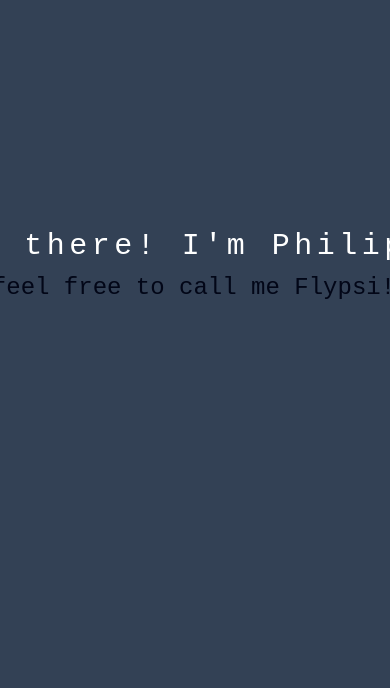
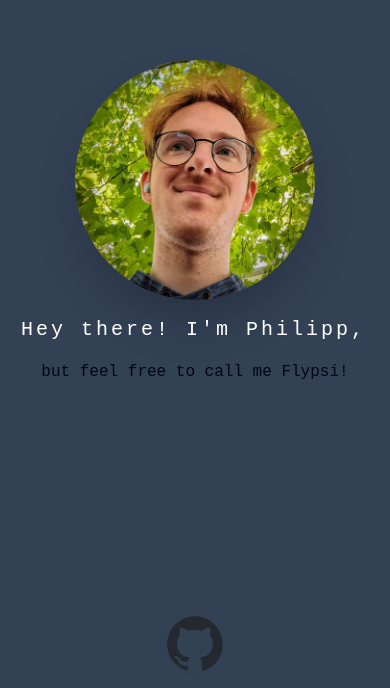
Before and after one commit to sonntag-philipp/flypsi-website, a SvelteKit app: page / in a window 390 px wide. Shown: the part 156-844 px from the top of the page. Built offline with nearby package versions, Linux system fonts and the light colour scheme.

Commit message:
Added planned sections to index
+ Added github logo
+ Added profile picture
* Tried to fix font on smaller screens

```diff
--- /dev/null
+++ b/src/lib/greeting.svelte
@@ -0,0 +1,75 @@
+<script>
+    import profile_picture from '$lib/assets/images/profile_picture.jpg';
+    import github_logo from '$lib/assets/images/github-logo.svg';
+    import stackoverflow_logo from '$lib/assets/images/stackoverflow-logo.svg';
+</script>
+
+<div class="flex flex-col h-full">
+    <div class="grow flex flex-col gap-4 p-4 justify-center items-center">
+        <img
+            class="rounded-full max-h-xs h-60 max-w-xs w-60 shadow-2xl aspect-square"
+            alt="The developers with green leaves in the background"
+            src={profile_picture}
+        />
+        <h1 class="title">Hey there! I'm Philipp,</h1>
+        <h2 class="subtitle">but feel free to call me Flypsi!</h2>
+    </div>
+    <div class="p-4 flex justify-center">
+        <img
+            class="rounded-full max-h-xs h-14 max-w-xs w-h-14 shadow-sm aspect-square"
+            alt="GitHub logo"
+            src={github_logo}
+        />
+    </div>
+</div>
+
+<style>
+    .subtitle {
+        @apply text-base md:text-xl text-slate-950 opacity-0;
+        font-family: monospace;
+        animation: fadeIn 0.5s ease-in-out 3s forwards;
+    }
+
+    .title {
+        @apply text-white text-xl md:text-3xl;
+        font-family: monospace;
+        overflow: hidden; /* Ensures the content is not revealed until the animation */
+        border-right: 0.15em solid orange; /* The typwriter cursor */
+        white-space: nowrap; /* Keeps the content on a single line */
+        margin: 0 auto; /* Gives that scrolling effect as the typing happens */
+        letter-spacing: 0.15em; /* Adjust as needed */
+        animation:
+            typing 3s steps(30, end),
+            blink-caret 0.5s step-end infinite;
+    }
+
+    @keyframes fadeIn {
+        from {
+            opacity: 0;
+        }
+        to {
+            opacity: 1;
+        }
+    }
+
+    /* The typing effect */
+    @keyframes typing {
+        from {
+            width: 0;
+        }
+        to {
+            width: 100%;
+        }
+    }
+
+    /* The typewriter cursor effect */
+    @keyframes blink-caret {
+        from,
+        to {
+            border-color: transparent;
+        }
+        50% {
+            border-color: orange;
+        }
+    }
+</style>
--- a/src/lib/heading.svelte
+++ /dev/null
@@ -1,56 +0,0 @@
-<div class="gap-2 flex flex-col">
-    <h1 class="typewriter text-3xl text-white">Hey there! I'm Philipp,</h1>
-    <h2 class="subtitle text-2xl text-slate-950">but feel free to call me Flypsi!</h2>
-</div>
-
-<style>
-    .subtitle {
-        font-family: monospace;
-        opacity: 0;
-        animation: fadeIn 0.5s ease-in-out 3.5s forwards;
-    }
-
-    /* DEMO-SPECIFIC STYLES */
-    .typewriter {
-        color: #fff;
-        font-family: monospace;
-        overflow: hidden; /* Ensures the content is not revealed until the animation */
-        border-right: 0.15em solid orange; /* The typwriter cursor */
-        white-space: nowrap; /* Keeps the content on a single line */
-        margin: 0 auto; /* Gives that scrolling effect as the typing happens */
-        letter-spacing: 0.15em; /* Adjust as needed */
-        animation:
-            typing 3.5s steps(30, end),
-            blink-caret 0.5s step-end infinite;
-    }
-
-    @keyframes fadeIn {
-        from {
-            opacity: 0;
-        }
-        to {
-            opacity: 1;
-        }
-    }
-
-    /* The typing effect */
-    @keyframes typing {
-        from {
-            width: 0;
-        }
-        to {
-            width: 100%;
-        }
-    }
-
-    /* The typewriter cursor effect */
-    @keyframes blink-caret {
-        from,
-        to {
-            border-color: transparent;
-        }
-        50% {
-            border-color: orange;
-        }
-    }
-</style>
--- a/src/routes/+page.svelte
+++ b/src/routes/+page.svelte
@@ -1,20 +1,34 @@
 <script>
-    import Heading from '$lib/heading.svelte';
+    import Greeting from '$lib/greeting.svelte';
 </script>
 
 <div class="h-dvh w-full overflow-y-scroll snap-mandatory snap-y">
     <div class="slides bg-slate-700">
-        <Heading />
+        <Greeting />
     </div>
-    <div class="slides bg-red-600">
-        <Heading />
+    <div class="slides bg-blue-700">
+        <h1>My Technologies</h1>
     </div>
-    <div class="slides bg-blue-600">
-        <Heading />
+    <div class="slides bg-teal-700">
+        <h1>Projects</h1>
+    </div>
+    <div class="slides bg-slate-700">
+        <h1>Education</h1>
+    </div>
+    <div class="slides bg-teal-700">
+        <h1>Open Source</h1>
+    </div>
+    <div class="slides bg-blue-700">
+        <h1>Contact</h1>
     </div>
 </div>
 
 <style lang="postcss">
+    h1 {
+        @apply text-xl md:text-3xl;
+        font-family: monospace;
+    }
+
     .slides {
         @apply flex flex-col items-center justify-center w-full h-dvh gap-4 snap-start;
     }
```
Also changed, not shown: src/lib/assets/images/github-logo.svg (added), src/lib/assets/images/profile_picture.jpg (added).
